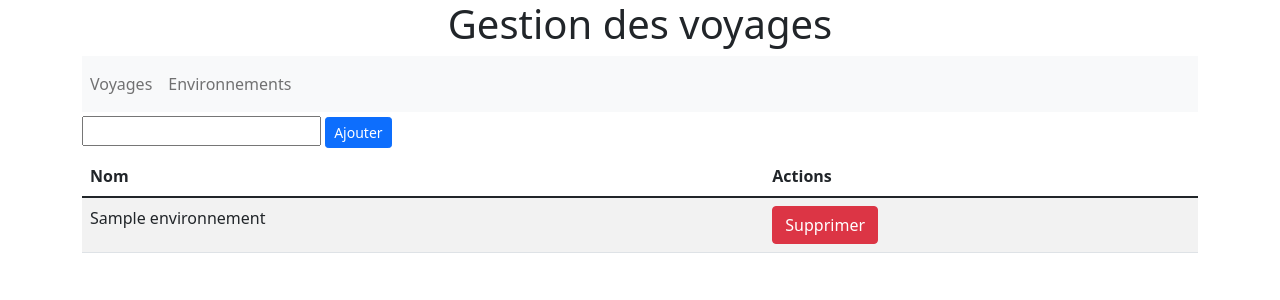
After one commit to Ikadament/mesvoyages, a Symfony app: template templates/admin/admin.environnements.html.twig in a window 1280 px wide. The commit adds this page. Shown: the top 300 px of the page. Run offline with Twig, Linux system fonts and the light colour scheme; the template is opened without the code that fills it: most values are stand-ins (such as "Sample title", 1, 10 or a date in 2020); some libraries are stand-ins or nearby versions.

Commit message:
Phase 15 : ORM (environnements : ajout et suppression)

```diff
--- /dev/null
+++ b/templates/admin/admin.environnements.html.twig
@@ -0,0 +1,37 @@
+{% extends "baseadmin.html.twig" %}
+
+{% block body %}
+
+    <form class="form-inline mt-1" method="POST" action="{{ path('admin.environnement.ajout') }}">
+        <div class="form-group mr-1 mb-2">
+            <input type="text" class="sm" name="nom">
+            <button type="submit" class="btn btn-primary mb2 btn-sm">Ajouter</button>
+        </div>
+    </form>
+
+    <table class="table table-striped">
+        <thead>
+            <tr>
+                <th>
+                    Nom
+                </th>
+                <th>
+                    Actions
+                </th>
+            </tr>
+        </thead>
+        <tbody>
+            {% for environnement in environnements %}
+                <tr>
+                    <td>
+                        {{ environnement.nom }}
+                    </td>
+                    <td>
+                        <a href="{{ path('admin.environnement.suppr', {id:environnement.id}) }}" class="btn btn-danger"
+                           onclick="return confirm('Etes-vous sûr de vouloir supprimer {{ environnement.nom }} ?')">Supprimer</a>
+                    </td>
+                </tr>
+            {% endfor %}
+        </tbody>
+    </table>
+{% endblock %}
--- a/templates/baseadmin.html.twig
+++ b/templates/baseadmin.html.twig
@@ -9,7 +9,19 @@
         <div class="text-center">
             <h1>Gestion des voyages</h1>
         </div>
-
+       <!-- menu -->
+        <nav class="navbar navbar-expand-lg navbar-light bg-light">
+                <div class="collapse navbar-collapse" id="navbarSupportedContent">
+                    <ul class="navbar-nav me-auto mb-2 mb-lg-0">
+                        <li class="nav-item">
+                            <a class="nav-link" href="{{ path('admin.voyages') }}">Voyages</a>
+                        </li>
+                        <li class="nav-item">
+                            <a class="nav-link" href="{{ path('admin.environnements') }}">Environnements</a>
+                        </li>
+                    </ul>
+                </div>
+        </nav>
     </div>
 {% endblock %}
 
--- a/templates/basefront.html.twig
+++ b/templates/basefront.html.twig
@@ -5,12 +5,12 @@
 
 {% block top %}
     <div class="container">
-
+        <!-- titre -->
         <div class="text-center">
             <h1>Mes voyages</h1>
             <p>Je vais vous présenter les villes que j'ai visitées lors de mes voyages</p>
         </div>
-
+        <!-- menu -->
         <nav class="navbar navbar-expand-lg navbar-light bg-light">
                 <div class="collapse navbar-collapse" id="navbarSupportedContent">
                     <ul class="navbar-nav me-auto mb-2 mb-lg-0">
```
Also changed, not shown: src/Controller/admin/AdminEnvironnemementController.php (added, +55 -0 lines), src/Repository/EnvironnementRepository.php (+18 -23 lines).
